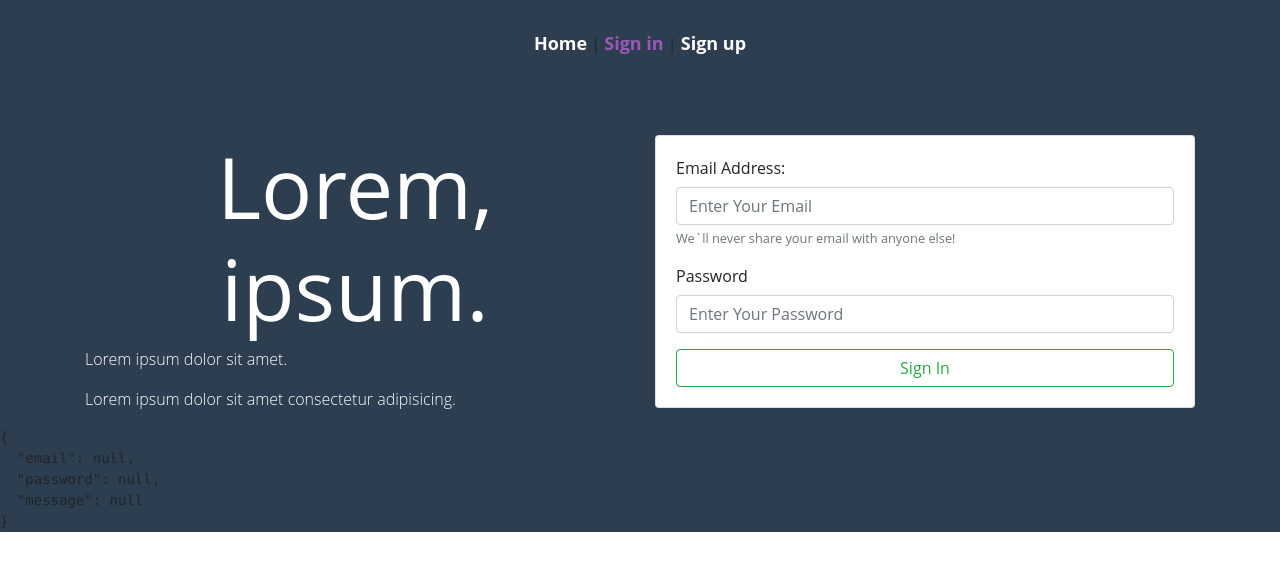
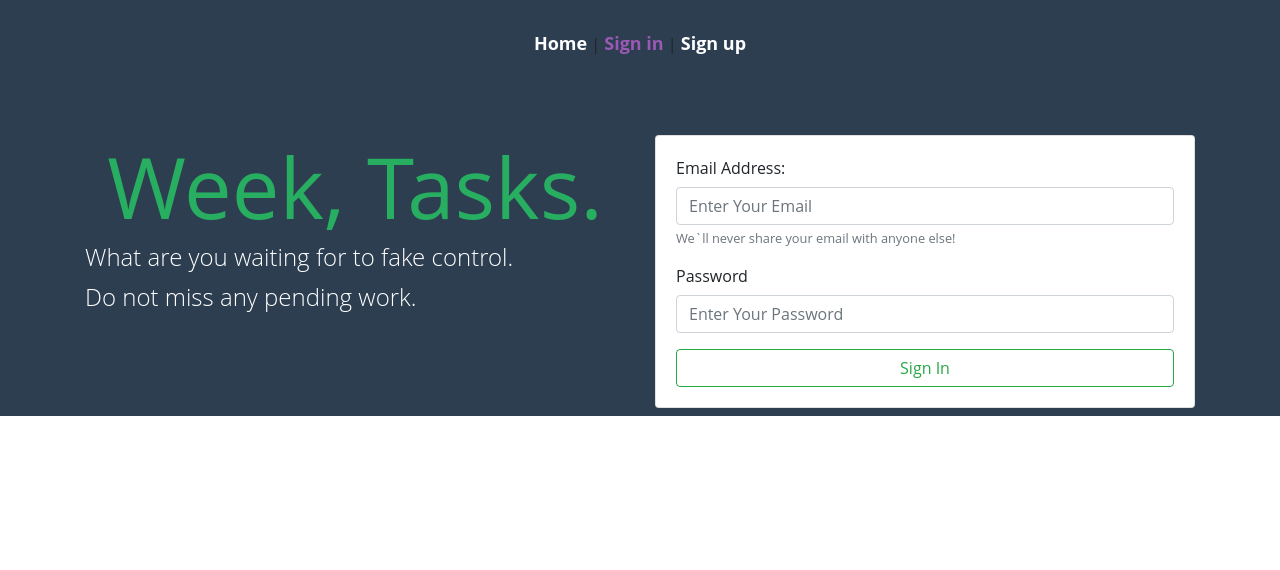
Before and after one commit to jhorpama/vue-task, a Vue app: page /login in a window 1280 px wide. Shown: the top 570 px of the page. Built offline with nearby package versions, Linux system fonts and the light colour scheme.

Commit message:
The texts are created for each file and the styles are modified

```diff
--- a/src/views/Login.vue
+++ b/src/views/Login.vue
@@ -5,9 +5,9 @@
              <b-row>
                  <b-col>
                     <section class="mt-5">
-                        <h2 class="titulo">Lorem, ipsum.</h2>
-                        <p class="parrafo">Lorem ipsum dolor sit amet.</p>
-                        <p class="parrafo">Lorem ipsum dolor sit amet consectetur adipisicing.</p>
+                        <h2 class="titulo">Week, Tasks.</h2>
+                        <p class="parrafo">What are you waiting for to fake control.</p>
+                        <p class="parrafo">Do not miss any pending work.</p>
                     </section>
                  </b-col>
                  <b-col>
@@ -34,7 +34,6 @@
                  </b-col>
              </b-row>
         </b-container>
-        <pre>{{$data}}</pre>
     </div>
 </template>
 <script>
@@ -83,13 +82,14 @@
 }
 
 .titulo{
-    color: #ffffff;
+    color: #27ae60;
     font-size: 85px;
     text-align: center;
 }
 
 .parrafo{
     color: #ffffff;
+    font-size: 24px;
     line-height: 24px;
     text-align: justify;
     font-weight: 300;
--- a/src/views/Register.vue
+++ b/src/views/Register.vue
@@ -5,9 +5,9 @@
             <b-row>
                 <b-col>
                    <section class="mt-5">
-                       <h2 class="titulo">Lorem ipsum dolor sit.</h2>
-                       <p class="parrafo">Lorem ipsum, dolor sit amet consectetur adipisicing elit. Optio amet odit ex ipsa magni nam tenetur sit eaque?</p>
-                       <p class="parrafo">Lorem ipsum, dolor sit amet consectetur adipisicing elit. Quas hic laboriosam ab porro a, commodi ea corrupti, ad quam iure fugit cum veniam suscipit illum animi maxime neque deleniti quaerat!</p>
+                       <h2 class="titulo">Week, Tasks.</h2>
+                       <p class="parrafo">¿What are you waiting to take control of all your daily activities that none escape you thanks to week-tasks?</p>
+                       <p class="parrafo">week-tasks is a task manager that allows you to keep track of your day</p>
                    </section>
                 </b-col>
                 <b-col>
```
